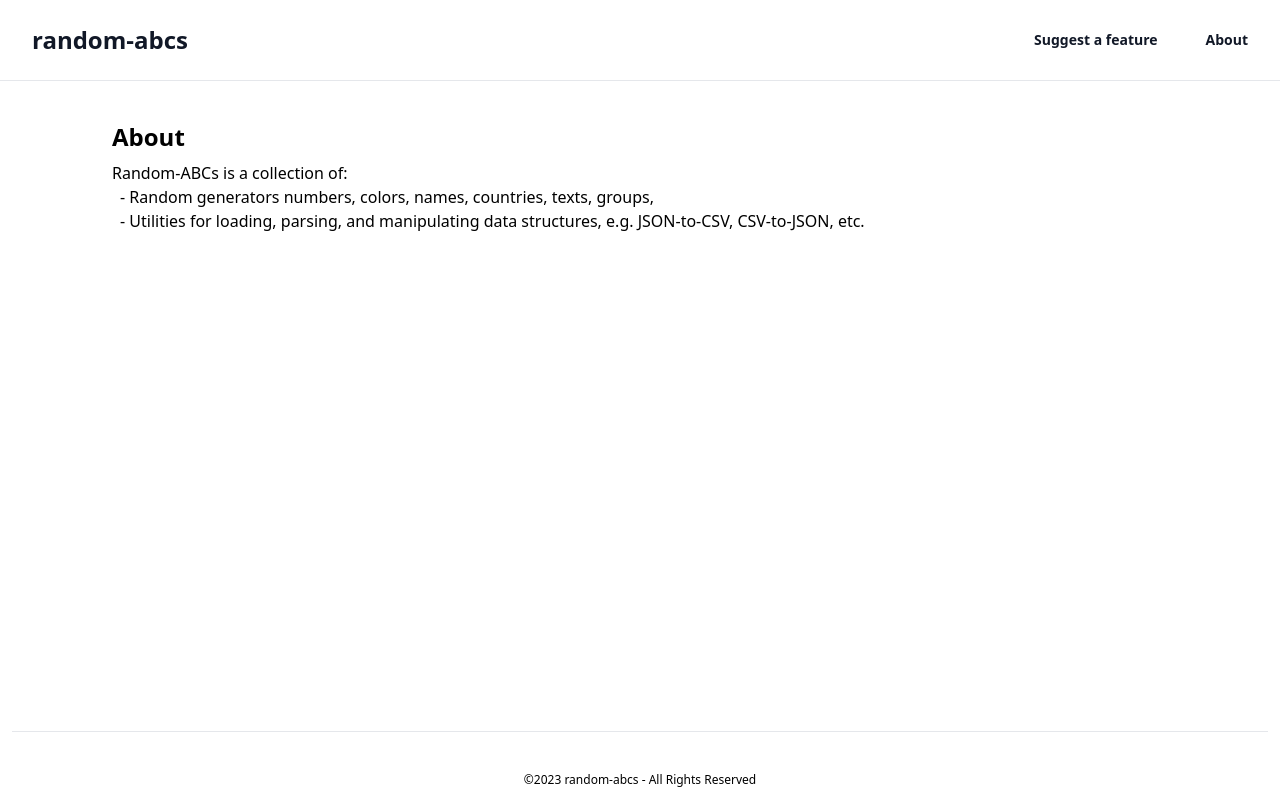
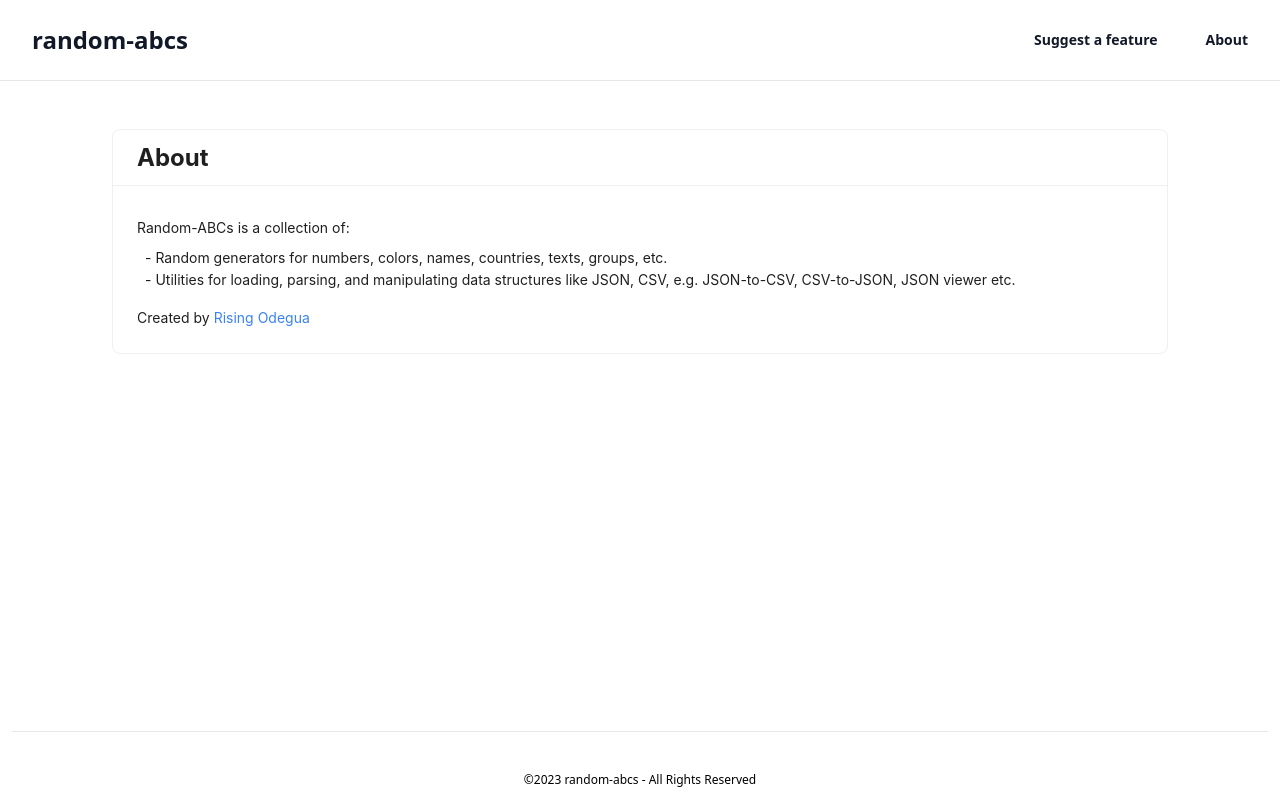
Before and after one commit to risenW/random-abcs, a Next.js app: page /about in a window 1280 px wide. Built offline with nearby package versions, Linux system fonts and the light colour scheme.

Commit message:
update about page

```diff
--- a/src/pages/about.tsx
+++ b/src/pages/about.tsx
@@ -1,24 +1,38 @@
 import BaseLayout from "@/components/Layout";
+import { Card } from 'antd';
 
 export default function About() {
     return (
         <BaseLayout
             title="About Random Chaos - Generate random numbers, colors, names, countries, and more"
         >
+            <Card
+                title={<h1 className="text-2xl font-bold">About</h1>}
+                className="mt-2"
+            >
                 <div className="flex flex-col">
-                <h1 className="text-2xl font-bold">About</h1>
-                <p className="mt-2">
+                    <p className="mt-2 mb-2">
                         Random-ABCs is a collection of:
                     </p>
                     <div className="ml-2">
                         <p>
-                        - Random generators numbers, colors, names, countries, texts, groups,
+                            - Random generators for numbers, colors, names, countries, texts, groups, etc.
                         </p>
                         <p>
-                        - Utilities for loading, parsing, and manipulating data structures, e.g. JSON-to-CSV, CSV-to-JSON, etc.
+                            - Utilities for loading, parsing, and manipulating data structures like JSON, CSV, e.g. JSON-to-CSV, CSV-to-JSON, JSON viewer etc.
+                        </p>
+                    </div>
+                    <div className="mt-2">
+                        <p className="mt-2">
+                            Created by <a
+                                href="https://www.linkedin.com/in/risingdeveloper/"
+                                className="text-blue-500 hover:text-blue-700"
+                                target="_blank"
+                            >Rising Odegua</a>
                         </p>
                     </div>
                 </div>
-        </BaseLayout>
+            </Card>
+        </BaseLayout >
     );
 }
```
Lines whose indentation alone changed are shown as unchanged.
